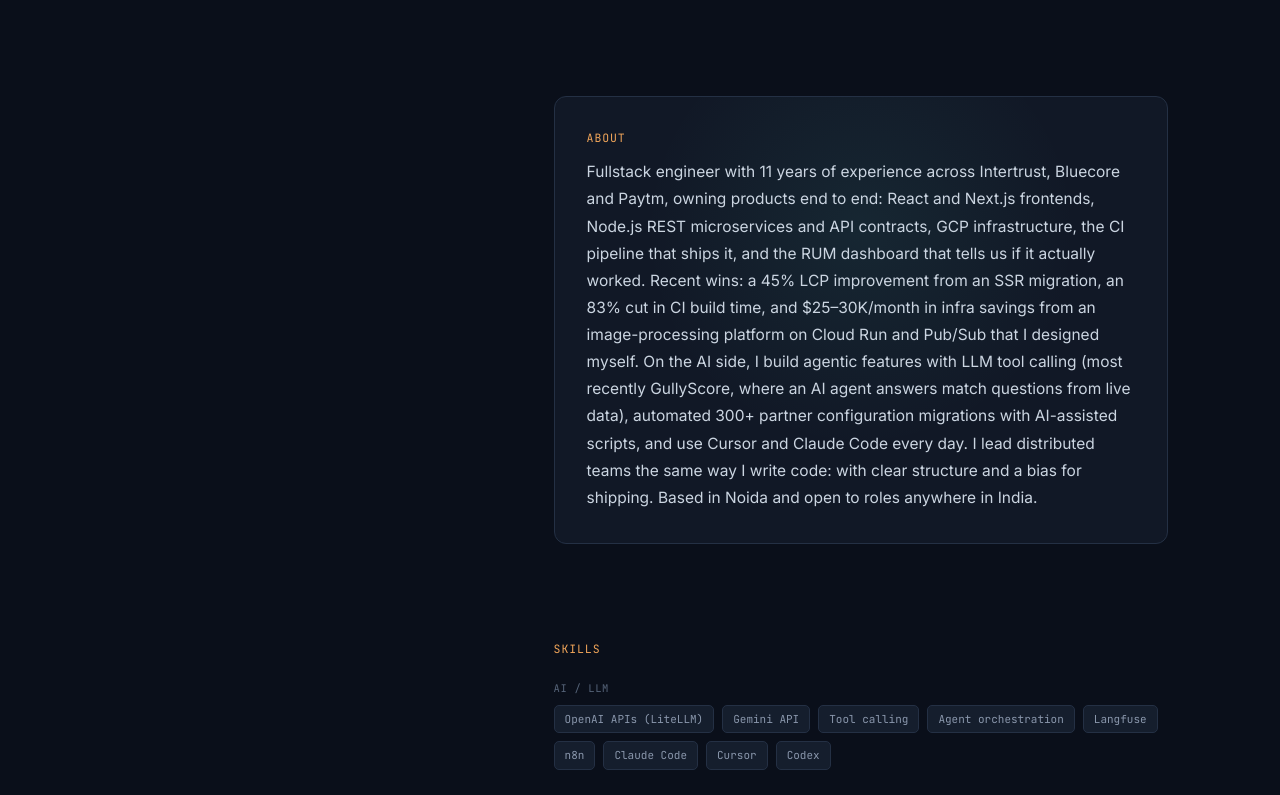
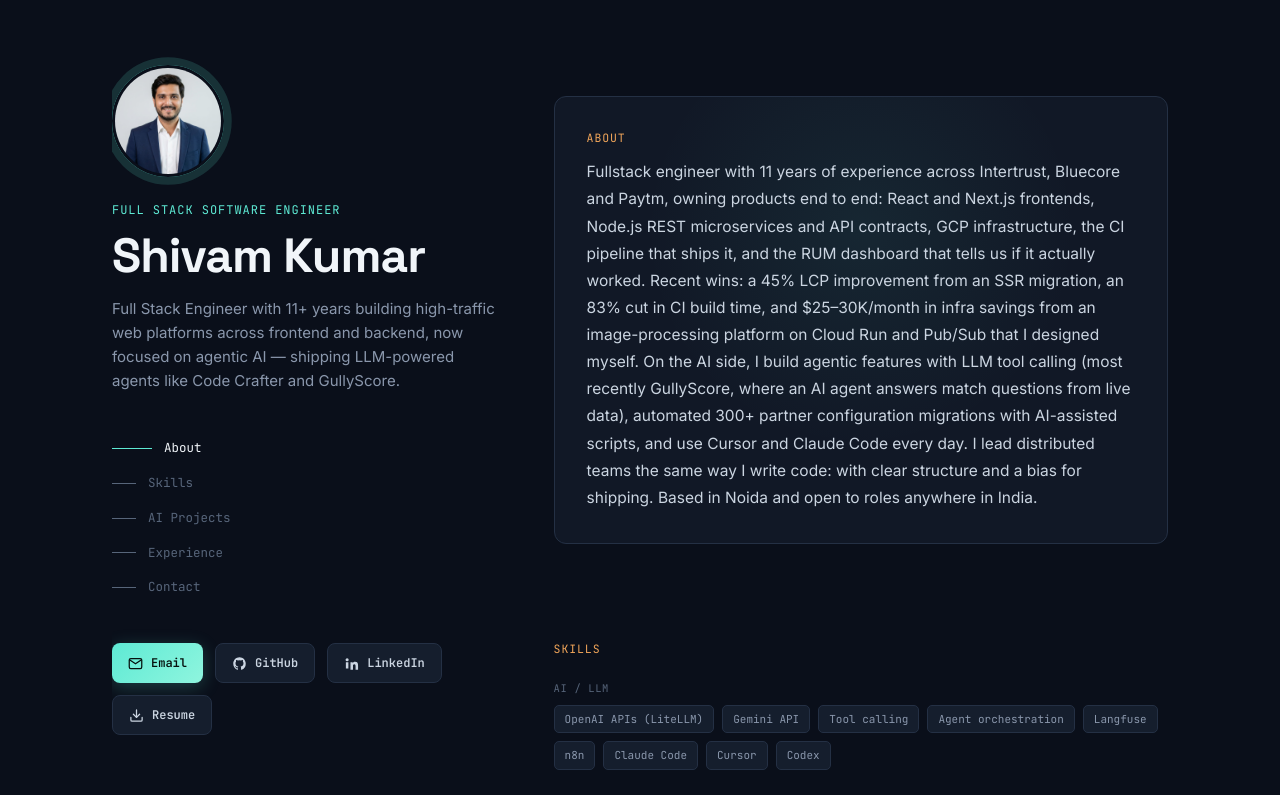
Before and after one commit to shivamraj/Shivam-Portfolio, a Next.js app: page / in a window 1280 px wide. Shown: the top 795 px of the page. Built offline with nearby package versions, Linux system fonts and the light colour scheme.

Commit message:
Keep sidebar fixed to viewport height (h-screen), add top/bottom padding and overflow-y-auto as a safety fallback

```diff
--- a/app/page.js
+++ b/app/page.js
@@ -217,7 +217,7 @@ export default function Portfolio() {
     <div style={{ minHeight: "100vh" }}>
       <div className="max-w-6xl mx-auto px-6 md:px-12 md:grid md:grid-cols-5 md:gap-12">
         {/* SIDEBAR */}
-        <aside className="md:col-span-2 md:sticky md:top-0 md:min-h-screen md:flex md:flex-col md:justify-center py-10 md:py-12">
+        <aside className="md:col-span-2 md:sticky md:top-0 md:h-screen md:flex md:flex-col md:justify-center md:overflow-y-auto py-10 md:py-12">
           <div
             style={{
               opacity: loaded ? 1 : 0,
```
